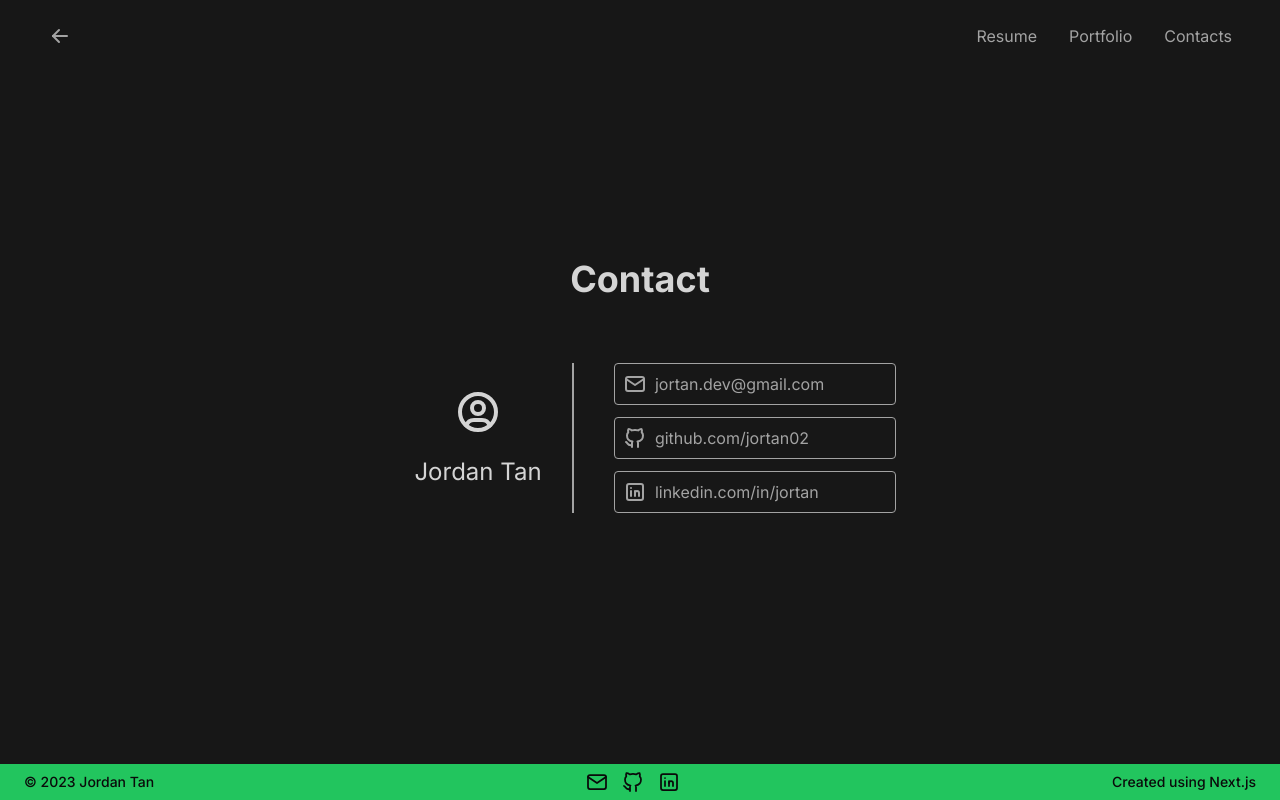
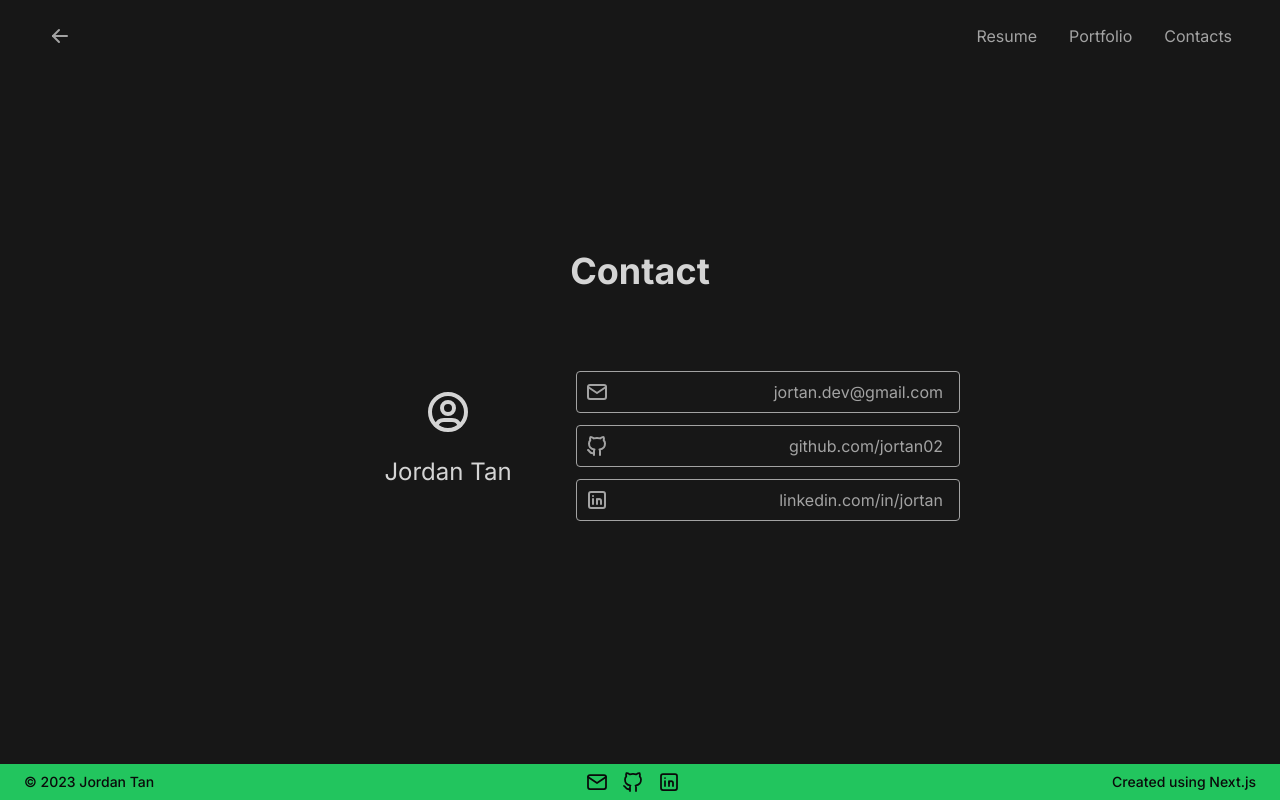
Before and after one commit to jortan02/jortan.dev, a Next.js app: page /contact in a window 1280 px wide. Built offline with nearby package versions, Linux system fonts and the light colour scheme.

Commit message:
Small UI fixes Footer height fixed Using main tag

```diff
--- a/src/app/contact/page.tsx
+++ b/src/app/contact/page.tsx
@@ -13,28 +13,27 @@ export default async function ContactIndex() {
     return (
         <>
             <Navigation />
-            <section className="min-h-[calc(100vh-72px-36px)] flex flex-col items-center justify-center">
+            <main className="min-h-[calc(100vh-72px-36px)] flex flex-col items-center justify-center">
                 <div className="w-1/2">
                     <h1 className="text-center text-4xl font-bold">Contact</h1>
-                    <div className="p-16 w-full flex items-center justify-center">
-                        <div className="w-2/5 flex flex-col items-center justify-center space-y-5">
+                    <div className="py-16 w-full flex flex-col md:flex-row items-center justify-center space-y-4">
+                        <div className="md:w-2/5 flex flex-col items-center justify-center space-y-5">
                             <IconUserCircle size={48}/>
                             <h2 className="text-2xl">Jordan Tan</h2>
                         </div>
-                        <div className="mr-10 w-0.5 self-stretch bg-neutral-400 opacity-100"></div>
-                        <div className="w-3/5 flex flex-col space-y-3">
+                        <div className="md:w-3/5 max-w-96 flex flex-col space-y-3">
                             <ContactCard
-                                icon={<IconMail />}
+                                icon={<IconMail size={24} />}
                                 link={`mailto:${contactInfo.email}`}
                                 name={contactInfo.email}
                             />
                             <ContactCard
-                                icon={<IconBrandGithub />}
+                                icon={<IconBrandGithub size={24} />}
                                 link={`https://${contactInfo.github}`}
                                 name={contactInfo.github}
                             />
                             <ContactCard
-                                icon={<IconBrandLinkedin />}
+                                icon={<IconBrandLinkedin size={24} />}
                                 link={`https://${contactInfo.linkedin}`}
                                 name={contactInfo.linkedin}
                             />
@@ -42,7 +41,7 @@ export default async function ContactIndex() {
                         <div></div>
                     </div>
                 </div>
-            </section>
+            </main>
             <Footer />
         </>
     );
--- a/src/app/page.tsx
+++ b/src/app/page.tsx
@@ -7,7 +7,7 @@ export default function Home() {
   return (
     <>
     <Navigation />
-    <section className="min-h-[calc(100vh-72px-36px)] flex flex-col items-center justify-center">
+    <main className="min-h-[calc(100vh-72px-36px)] flex flex-col items-center justify-center">
         <div className="z-10 flex flex-col items-center justify-center">
             <h1 className="my-8 text-6xl md:text-9xl text-white font-display">
                 jortan
@@ -19,7 +19,7 @@ export default function Home() {
                 language models.
             </h2>
         </div>
-    </section>
+    </main>
     <Footer />
     <ParticlesContainer />
     </>
--- a/src/app/portfolio/[slug]/page.tsx
+++ b/src/app/portfolio/[slug]/page.tsx
@@ -19,7 +19,7 @@ const Page: React.FC<Params> = ({ params: { slug } }) => {
     return (
         <>
         <Navigation />
-        <div className="mx-auto max-w-3xl p-8">
+        <main className="mx-auto max-w-3xl p-8">
             <Link
                 href="/portfolio"
                 className="text-blue-500 hover:text-blue-700"
@@ -36,7 +36,7 @@ const Page: React.FC<Params> = ({ params: { slug } }) => {
                     />
                 <div dangerouslySetInnerHTML={{ __html: item.body.html }} />
             </div>
-        </div>
+        </main>
         <Footer />
         </>
     );
--- a/src/app/portfolio/page.tsx
+++ b/src/app/portfolio/page.tsx
@@ -8,9 +8,9 @@ export default async function PortfolioIndex() {
     const items = allPortfolios;
 
     return (
-        <div>
+        <>
             <Navigation />
-            <section className="mx-auto max-w-3xl">
+            <main className="mx-auto max-w-3xl">
                 <h1 className="text-center text-4xl font-bold py-5">
                     Portfolio Index
                 </h1>
@@ -19,8 +19,8 @@ export default async function PortfolioIndex() {
                         <PortfolioCard key={index} item={item} />
                     ))}
                 </div>
-            </section>
+            </main>
             <Footer />
-        </div>
+        </>
     );
 }
--- a/src/components/ContactCard.tsx
+++ b/src/components/ContactCard.tsx
@@ -10,9 +10,9 @@ export const ContactCard: React.FC<ContactCardProps> = ({
     name,
 }) => {
     return (
-        <a href={link} target="_blank" className="border rounded p-2 flex space-x-2 duration-200 border-neutral-400 hover:border-neutral-100 text-neutral-400 hover:text-neutral-100">
+        <a href={link} target="_blank" className="border rounded p-2 flex justify-between space-x-2 duration-200 border-neutral-400 hover:border-neutral-100 text-neutral-400 hover:text-neutral-100">
             {icon}
-            <h3>{name}</h3>
+            <h3 className="pr-2">{name}</h3>
         </a>
     );
 };
--- a/src/components/ContactCircle.tsx
+++ b/src/components/ContactCircle.tsx
@@ -8,7 +8,7 @@ export const ContactCircle: React.FC<ContactCircleProps> = ({
     link,
 }) => {
     return (
-        <a href={link} target="_blank" className="">
+        <a href={link} target="_blank">
             {icon}
         </a>
     );
--- a/src/components/Footer.tsx
+++ b/src/components/Footer.tsx
@@ -11,7 +11,7 @@ const strokeWidth = 1.75
 
 export const Footer = () => {
     return (
-        <footer className="px-6 py-1.5 text-sm font-medium bg-green-500 text-neutral-950 flex items-center justify-between md:flex-row">
+        <footer className="h-[36px] px-6 py-1.5 text-sm font-medium bg-green-500 text-neutral-950 flex items-center justify-between md:flex-row">
             <span>
                 &copy; {new Date().getFullYear()} Jordan Tan
             </span>
```
